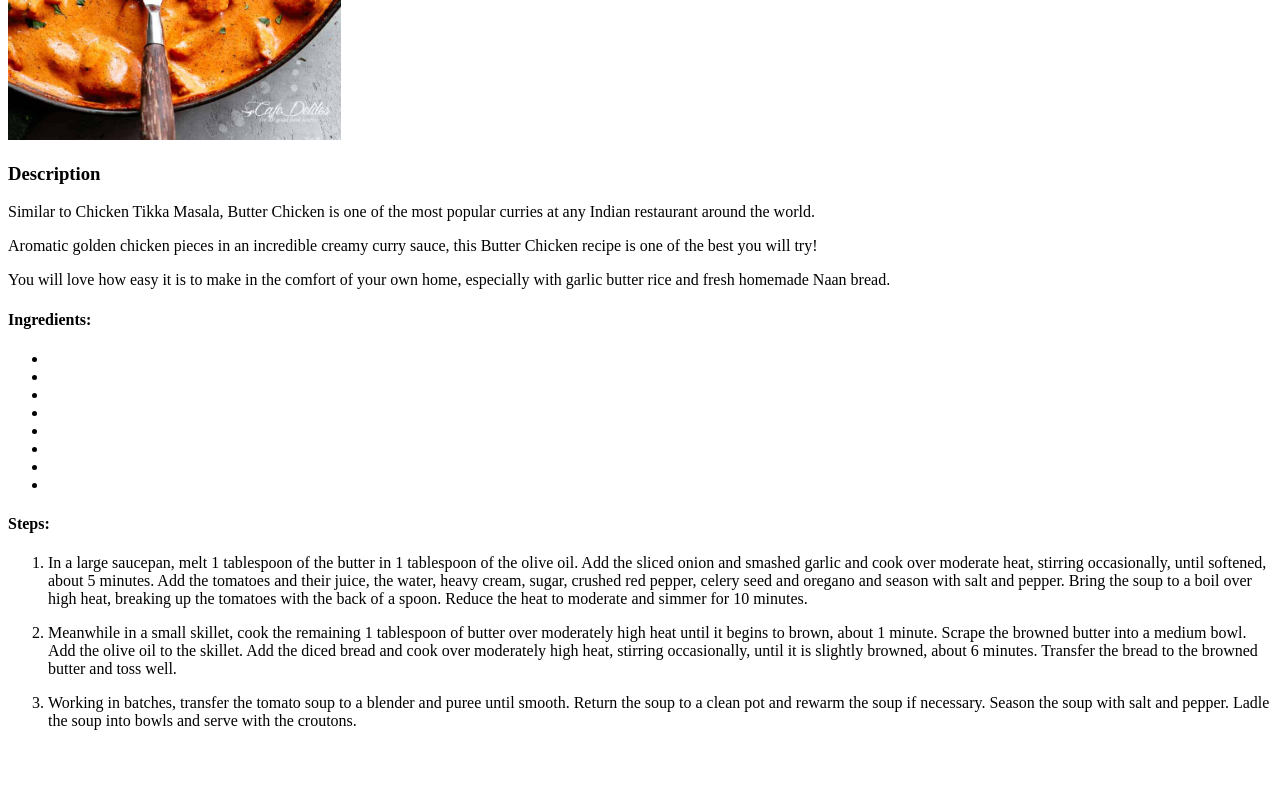
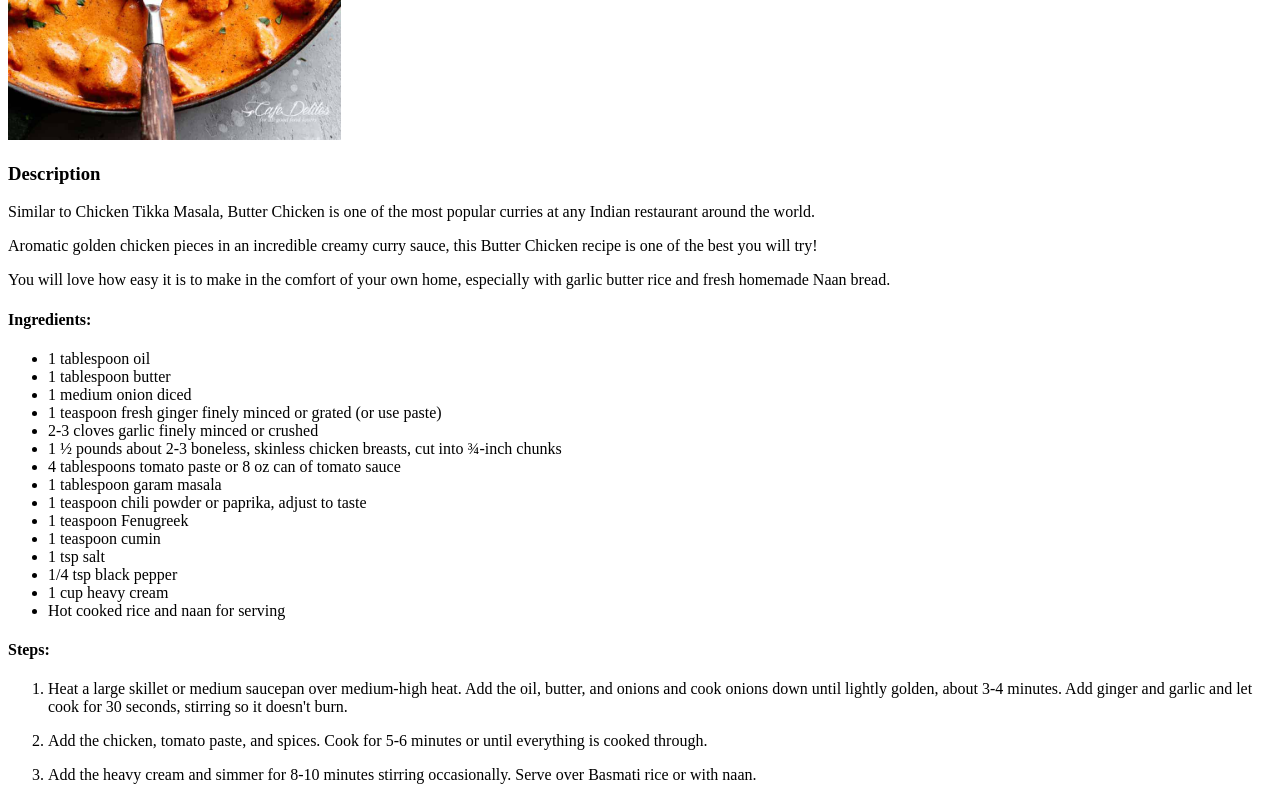
Before and after one commit to stallionblade/odin-recipes, a plain HTML site: page recipes/butterchicken.html in a window 1280 px wide. Shown: the part 440-1240 px from the top of the page. Before the commit the page ends 1186 px from the top, so only its background shows below. Drawn offline with Linux system fonts and the light colour scheme.

Commit message:
Add Butter Chicken content

```diff
--- a/recipes/butterchicken.html
+++ b/recipes/butterchicken.html
@@ -21,22 +21,29 @@
     <h4>Ingredients:</h4>
 
     <ul>
-        <li></li>
-        <li></li>
-        <li></li>
-        <li></li>
-        <li></li>
-        <li></li>
-        <li></li>
-        <li></li>
+        <li>1 tablespoon oil</li>
+        <li>1 tablespoon butter</li>
+        <li>1 medium onion diced</li>
+        <li>1 teaspoon fresh ginger finely minced or grated (or use paste)</li>
+        <li>2-3 cloves garlic finely minced or crushed</li>
+        <li>1 ½ pounds about 2-3 boneless, skinless chicken breasts, cut into ¾-inch chunks</li>
+        <li>4 tablespoons tomato paste or 8 oz can of tomato sauce</li>
+        <li>1 tablespoon garam masala</li>
+        <li>1 teaspoon chili powder or paprika, adjust to taste</li>
+        <li>1 teaspoon Fenugreek</li>
+        <li>1 teaspoon cumin</li>
+        <li>1 tsp salt</li>
+        <li>1/4 tsp black pepper</li>
+        <li>1 cup heavy cream</li>
+        <li>Hot cooked rice and naan for serving</li>
     </ul>
 
     <h4>Steps:</h4>
 
     <ol>
-        <li><p>In a large saucepan, melt 1 tablespoon of the butter in 1 tablespoon of the olive oil. Add the sliced onion and smashed garlic and cook over moderate heat, stirring occasionally, until softened, about 5 minutes. Add the tomatoes and their juice, the water, heavy cream, sugar, crushed red pepper, celery seed and oregano and season with salt and pepper. Bring the soup to a boil over high heat, breaking up the tomatoes with the back of a spoon. Reduce the heat to moderate and simmer for 10 minutes.</p></li>
-        <li><p>Meanwhile in a small skillet, cook the remaining 1 tablespoon of butter over moderately high heat until it begins to brown, about 1 minute. Scrape the browned butter into a medium bowl. Add the olive oil to the skillet. Add the diced bread and cook over moderately high heat, stirring occasionally, until it is slightly browned, about 6 minutes. Transfer the bread to the browned butter and toss well.</p></li>
-        <li><p>Working in batches, transfer the tomato soup to a blender and puree until smooth. Return the soup to a clean pot and rewarm the soup if necessary. Season the soup with salt and pepper. Ladle the soup into bowls and serve with the croutons.</p></li>
+        <li><p>Heat a large skillet or medium saucepan over medium-high heat. Add the oil, butter, and onions and cook onions down until lightly golden, about 3-4 minutes. Add ginger and garlic and let cook for 30 seconds, stirring so it doesn't burn.</p></li>
+        <li><p>Add the chicken, tomato paste, and spices. Cook for 5-6 minutes or until everything is cooked through.</p></li>
+        <li><p>Add the heavy cream and simmer for 8-10 minutes stirring occasionally. Serve over Basmati rice or with naan.</p></li>
 
     </ol>
 
```
